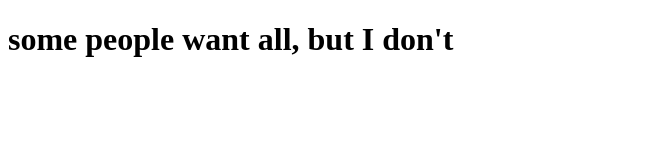
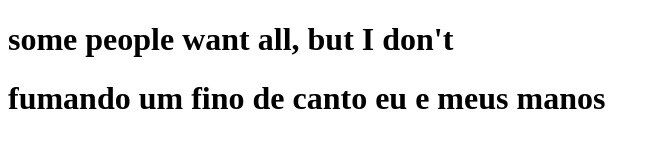
Before and after one commit to trisp2017/repositorio-curso-em-video, a plain HTML site: page index.html in a window 1280 px wide. Shown: the whole page, without its empty margins (0-660 px from the left). Drawn offline with Linux system fonts and the light colour scheme.

Commit message:
mudança no html

```diff
--- a/index.html
+++ b/index.html
@@ -8,6 +8,6 @@
 </head>
 <body>
     <h1>some people want all, but I don't</h1>
-
+    <h1>fumando um fino de canto eu e meus manos</h1>
 </body>
 </html>
```
